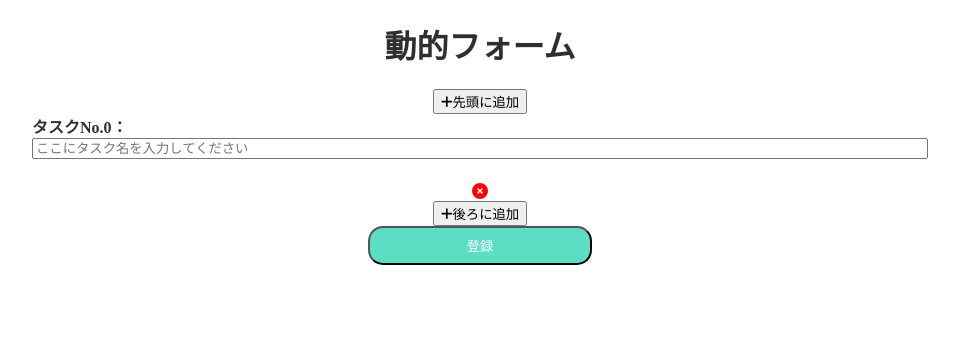
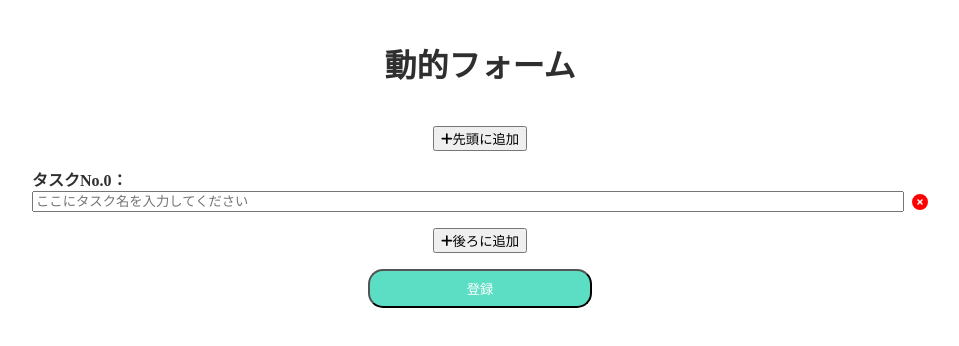
Before and after one commit to azufb/sampleFormAppWithVite, a React (Vite) app: page /dynamicForm in a window 1280 px wide. Shown: the top 346 px of the page, without its empty margins (160-1119 px from the left). Built offline with nearby package versions, Linux system fonts and the light colour scheme; no server answers.

Commit message:
動的フォームのスタイル適用

```diff
--- a/src/components/SampleDynamicForm.tsx
+++ b/src/components/SampleDynamicForm.tsx
@@ -1,7 +1,7 @@
 import { useForm, useFieldArray } from "react-hook-form";
 import axiosClient from "../axios";
 import SubmitButton from "./SubmitButton";
-import { FormArea,Title, Form, FormLabel, Input } from "../styles/SampleDynamicForm";
+import { FormArea,Title, Form, PrependBtn, EachFormArea, FormLabel, InputArea, Input, AppendBtn } from "../styles/SampleDynamicForm";
 import { FontAwesomeIcon } from "@fortawesome/react-fontawesome";
 import { faCircleXmark, faPlus } from "@fortawesome/free-solid-svg-icons";
 import '../styles/css/fontAwesomeStyle.css';
@@ -38,19 +38,21 @@ const SampleDynamicForm = () => {
         <FormArea>
             <Title>動的フォーム</Title>
             <Form>
-                <button type="button" onClick={() => prepend({title: ''})}>
+                <PrependBtn type="button" onClick={() => prepend({title: ''})}>
                     <FontAwesomeIcon icon={faPlus} />先頭に追加
-                </button>
+                </PrependBtn>
                     {fields.map((field: any, index: number) => (
-                        <div key={field.id}>
+                        <EachFormArea key={field.id}>
                             <FormLabel>タスクNo.{index}：</FormLabel>
-                            <Input {...register(`sample.${index}.title`)} placeholder='ここにタスク名を入力してください' />
-                            <FontAwesomeIcon icon={faCircleXmark} className='removeFormIcon' onClick={() => remove(index)} />
-                        </div>
+                            <InputArea>
+                                <Input {...register(`sample.${index}.title`)} placeholder='ここにタスク名を入力してください' />
+                                <FontAwesomeIcon icon={faCircleXmark} className='removeFormIcon' onClick={() => remove(index)} />
+                            </InputArea>
+                        </EachFormArea>
                     ))}
-                <button type="button" onClick={() => append({title: ''})}>
+                <AppendBtn type="button" onClick={() => append({title: ''})}>
                     <FontAwesomeIcon icon={faPlus} />後ろに追加
-                </button>
+                </AppendBtn>
 
                 <div>
                     <SubmitButton onClick={handleSubmit(onSubmit)} text='登録' />
--- a/src/styles/SampleDynamicForm.ts
+++ b/src/styles/SampleDynamicForm.ts
@@ -10,6 +10,7 @@ const FormArea = styled('div', {
 });
 
 const Title = styled('h1', {
+    margin: '2.5rem 0',
     color: '$fontColorDefault',
     '@tablet': {
         textAlign: 'left'
@@ -28,6 +29,14 @@ const Form = styled('form', {
     }
 });
 
+const PrependBtn = styled('button', {
+    marginBottom: '1rem'
+});
+
+const EachFormArea = styled('div', {
+    marginBottom: '1rem'
+});
+
 const FormLabel = styled('p', {
     color: '$fontColorDefault',
     fontWeight: 'bold',
@@ -35,16 +44,29 @@ const FormLabel = styled('p', {
     margin: '0'
 });
 
+const InputArea = styled('div', {
+    display: 'flex',
+    alignItems: 'center'
+});
+
 const Input = styled('input', {
     width: '100%',
     boxSizing: 'border-box',
-    marginBottom: '1.5rem'
+    marginRight: '0.5rem'
+});
+
+const AppendBtn = styled('button', {
+    marginBottom: '1rem'
 });
 
 export {
     FormArea,
     Title,
     Form,
+    PrependBtn,
+    EachFormArea,
     FormLabel,
-    Input
+    InputArea,
+    Input,
+    AppendBtn
 };
--- a/src/styles/SampleForm.ts
+++ b/src/styles/SampleForm.ts
@@ -10,6 +10,7 @@ const FormArea = styled('div', {
 });
 
 const Title = styled('h1', {
+    margin: '2.5rem 0',
     color: '$fontColorDefault',
     '@tablet': {
         textAlign: 'left'
```
